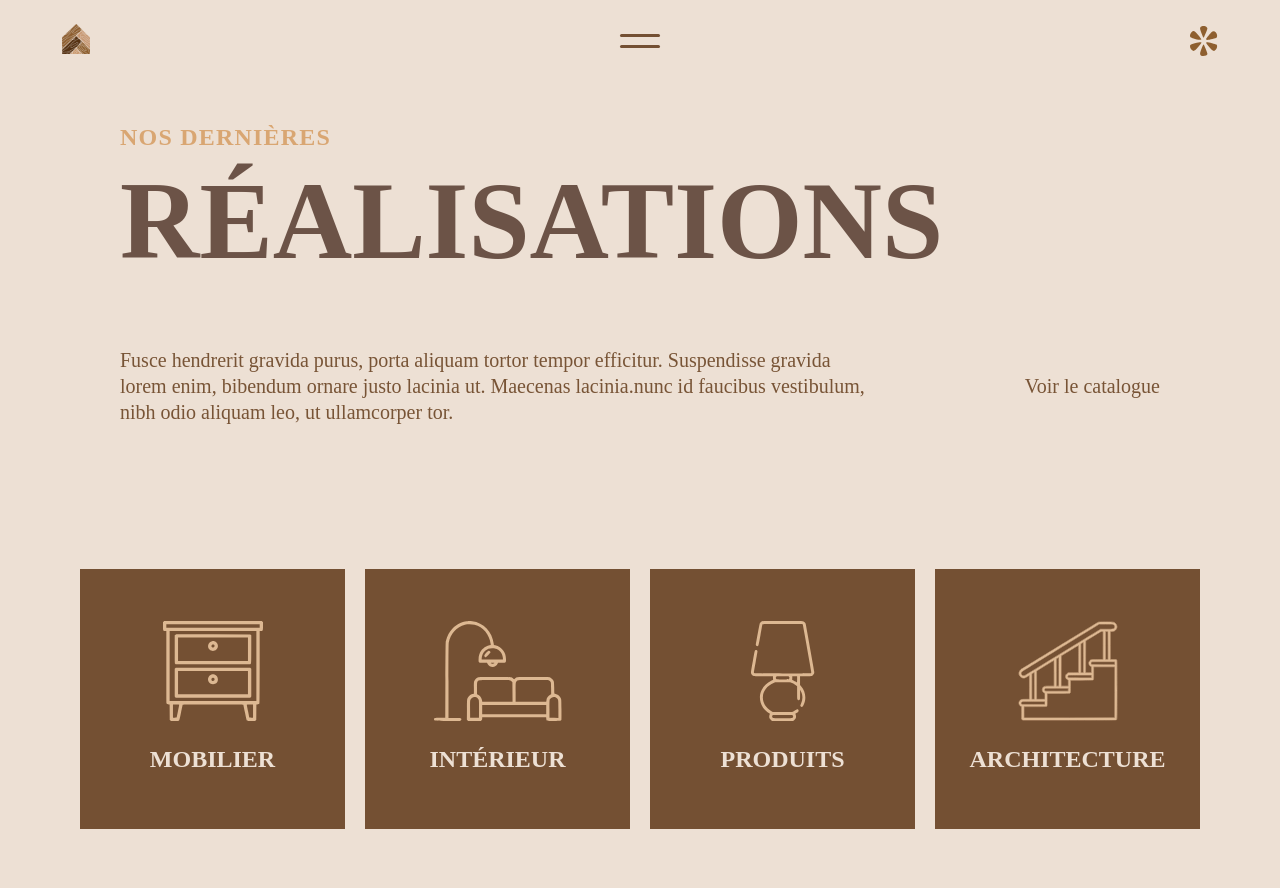
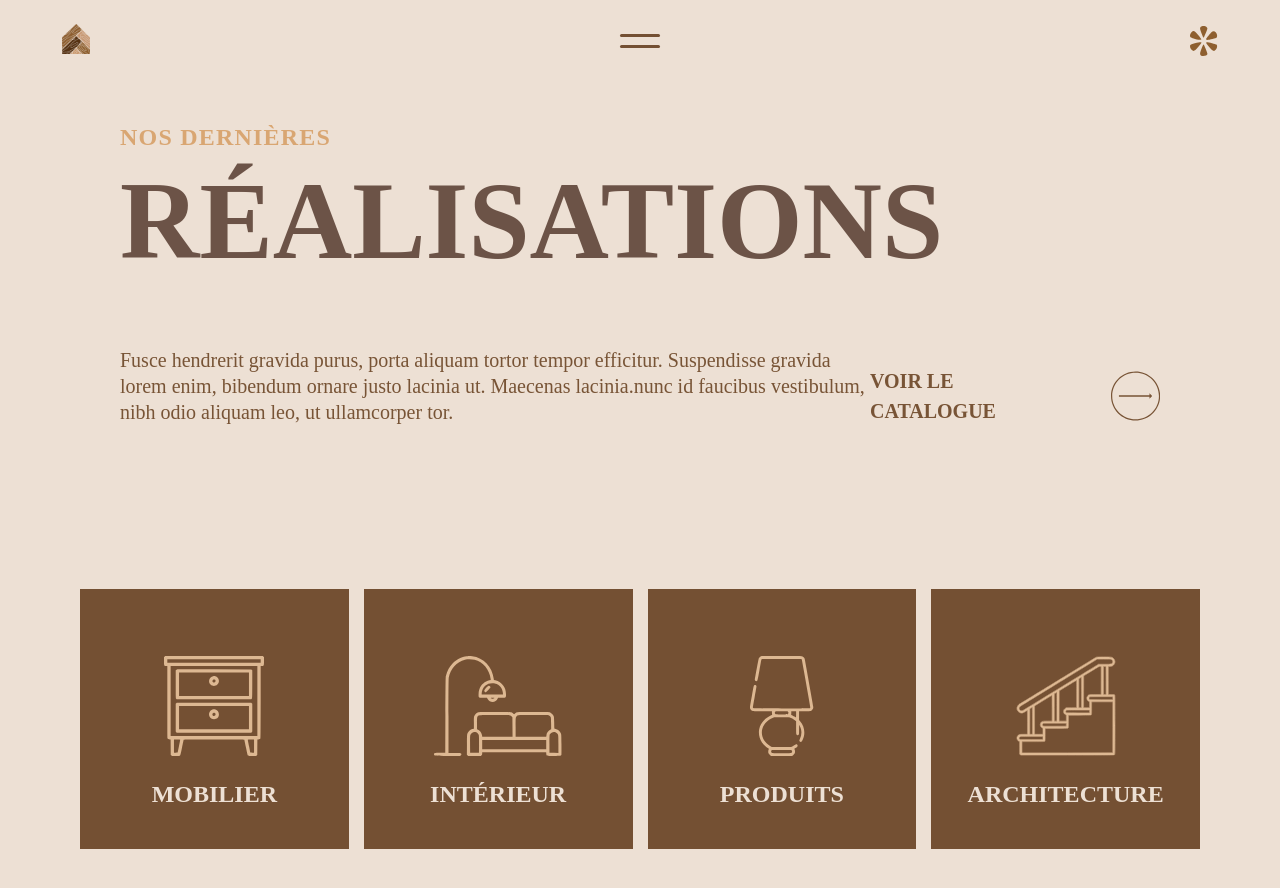
Before and after one commit to vittoriobusatta/DecorTakaz, a Next.js app: page / in a window 1280 px wide. Shown: the top 888 px of the page. Built offline with nearby package versions, Linux system fonts and the light colour scheme; a small style sheet from the web is missing.

Commit message:
update release

```diff
--- a/components/Release.js
+++ b/components/Release.js
@@ -9,22 +9,22 @@ const Container = styled.section`
     display: grid;
     grid-template-columns: repeat(2, 1fr);
     grid-template-rows: repeat(2, 1fr);
-    grid-column-gap: 20px;
-    grid-row-gap: 20px;
+    grid-column-gap: 15px;
+    grid-row-gap: 15px;
     width: 100%;
-    margin-top: 100px;
+    margin-top: 60px;
     padding: 0 26px;
-    column-gap: 20px;
     @media screen and (min-width: 992px) {
       display: flex;
       justify-content: space-between;
       padding: 0 80px;
+      margin-top: 120px;
     }
     & li {
       height: 100%;
       width: 100%;
       background: #745033;
-      height: 220px;
+      height: 200px;
       @media screen and (min-width: 1224px) {
         height: 260px;
         width: 24%;
@@ -42,8 +42,11 @@ const Container = styled.section`
         grid-area: 2 / 2 / 3 / 3;
       }
       & svg {
-        height: 60px;
+        height: 50px;
         width: auto;
+        @media screen and (min-width: 576px) {
+          height: 60px;
+        }
         @media screen and (min-width: 768px) {
           height: 80px;
         }
@@ -58,17 +61,22 @@ const Container = styled.section`
         justify-content: center;
         align-items: center;
         flex-direction: column-reverse;
+        padding-top: 30px;
       }
       & p {
         font-family: "Manrope";
         font-weight: 600;
-        font-size: 18px;
+        font-size: 16px;
         line-height: 36px;
         text-transform: uppercase;
         color: #ede0d4;
-        margin-top: 20px;
+        margin-top: 10px;
+        @media screen and (min-width: 576px) {
+          font-size: 18px;
+        }
         @media screen and (min-width: 1224px) {
           font-size: 24px;
+          margin-top: 20px;
         }
       }
     }
@@ -80,7 +88,7 @@ const Content = styled.div`
   @media screen and (min-width: 1224px) {
     padding: 24px 120px;
   }
-  & div {
+  & .about {
     display: flex;
     flex-direction: column;
     align-items: flex-end;
@@ -89,6 +97,41 @@ const Content = styled.div`
       justify-content: space-between;
       flex-direction: row;
       align-items: center;
+    }
+    & div {
+      display: inline-flex;
+      align-items: center;
+      cursor: pointer;
+      &:hover {
+        & span {
+          color: #d9a672;
+        }
+        & svg path {
+          fill: #d9a672;
+        }
+      }
+      & span {
+        font-family: "Manrope";
+        font-style: normal;
+        font-weight: 800;
+        font-size: 14px;
+        line-height: 11px;
+        text-transform: uppercase;
+        color: #785436;
+        margin-right: 10px;
+        @media screen and (min-width: 1224px) {
+          font-size: 20px;
+          line-height: 30px;
+          margin-right: 30px;
+        }
+      }
+      & svg {
+        height: 45px;
+        width: auto;
+        @media screen and (min-width: 1224px) {
+          height: 50px;
+        }
+      }
     }
     & p {
       font-family: "Manrope";
@@ -99,6 +142,7 @@ const Content = styled.div`
       color: #785436;
       max-width: 750px;
       padding-bottom: 20px;
+      text-align: start;
       @media screen and (min-width: 1224px) {
         font-size: 20px;
         line-height: 26px;
@@ -141,16 +185,16 @@ function Release() {
     <Container>
       <Content>
         <h1>Réalisations</h1>
-        <div>
+        <div className="about">
           <p>
             Fusce hendrerit gravida purus, porta aliquam tortor tempor
             efficitur. Suspendisse gravida lorem enim, bibendum ornare justo
             lacinia ut. Maecenas lacinia.nunc id faucibus vestibulum, nibh odio
             aliquam leo, ut ullamcorper tor.
           </p>
-          <span>
-            <p>Voir le catalogue</p>
-            {/* <svg
+          <div>
+            <span>Voir le catalogue</span>
+            <svg
               width="80"
               height="80"
               viewBox="0 0 80 80"
@@ -165,8 +209,8 @@ function Release() {
                 d="M62.6103 38.9032H12.9034V41.0967H62.6103V44.387L67.0969 39.9999L62.6103 35.6128V38.9032Z"
                 fill="#785436"
               />
-            </svg> */}
-          </span>
+            </svg>
+          </div>
         </div>
       </Content>
       <ul>
```
